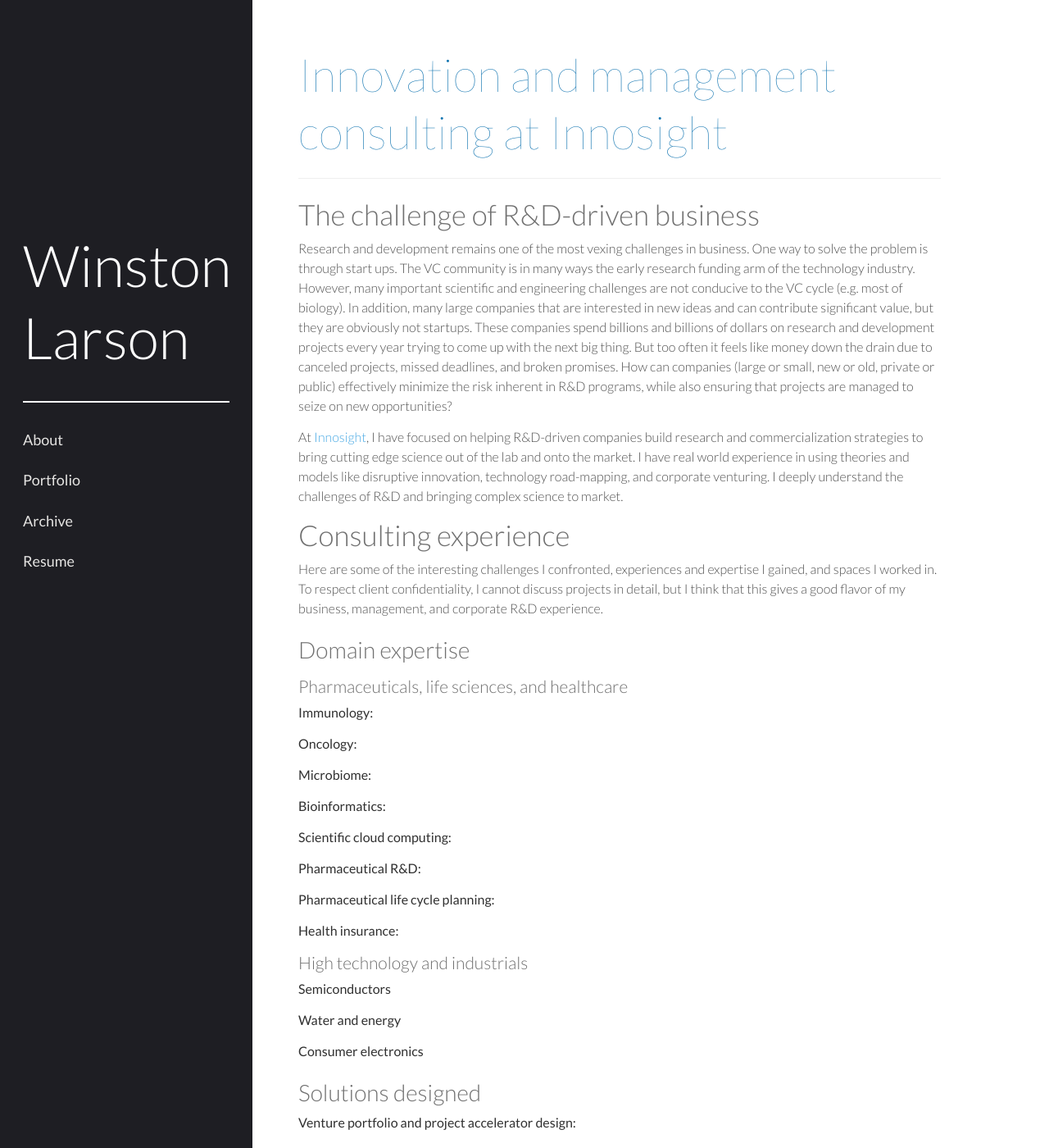
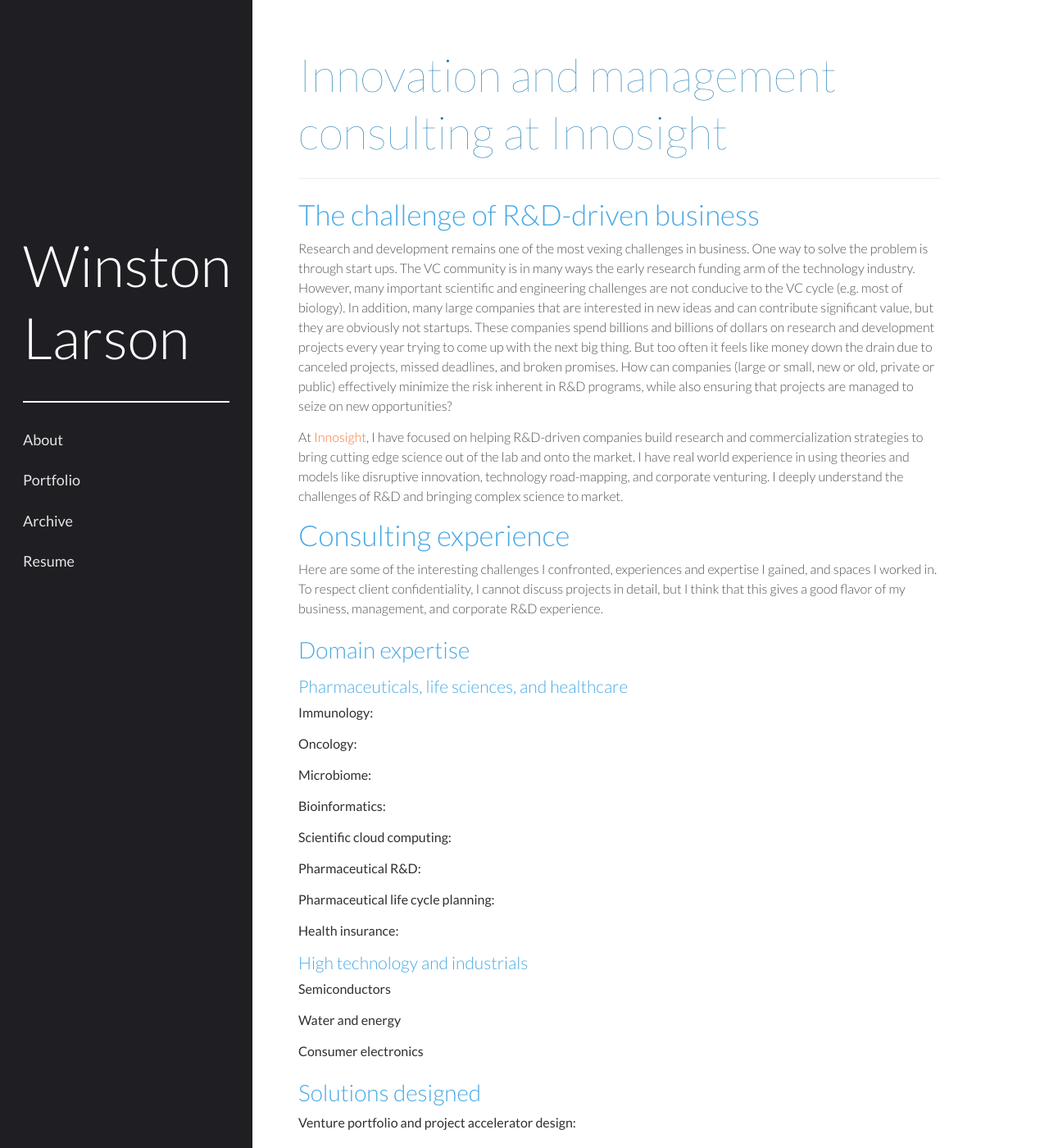
Before and after one commit to winstonlarson/old_website, a Jekyll site: the page built from innosight.md, in a window 1280 px wide and 1400 px high. Shown: the whole window at 82% size. Built offline with Jekyll 4.4.1, drawn with Linux system fonts in a browser that asks for light colours; some web fonts are replaced.

Commit message:
changed colors again

```diff
--- a/public/css/poole.css
+++ b/public/css/poole.css
@@ -78,7 +78,7 @@ a.page-title:hover {
 /* No `:visited` state is required by default (browsers will use `a`) */
 a {
   text-decoration: none;
-  color: #48A9E4;
+  color: #F87431;
 }
 a strong {
   color: inherit;
@@ -96,7 +96,7 @@ h1, h2, h3, h4, h5, h6 {
   font-weight: 300;
   line-height: 1.25;
   text-rendering: optimizeLegibility;
-  color: #707070; /*8A949A;*/
+  color: #48A9E4; /*8A949A;*/
 }
 h1 {
   font-size: 3.25rem;
```
